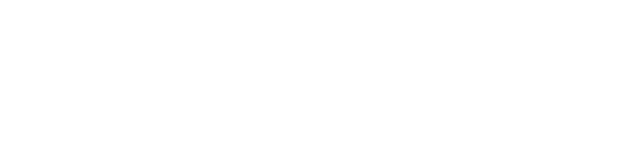
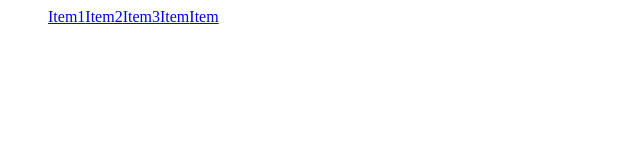
Before and after one commit to sergevnikiforov/frontend_07, a plain HTML site: page index.html in a window 1280 px wide. Shown: the whole page, without its empty margins (0-640 px from the left). Drawn offline with Linux system fonts and the light colour scheme.

Commit message:
created menu in index and created styles reset in css

```diff
--- /dev/null
+++ b/css/style.css
@@ -0,0 +1,8 @@
+ul {
+    font-size: 0;
+}
+
+li {
+    display: inline-block;
+    font-size: 16px;
+}
--- a/index.html
+++ b/index.html
@@ -6,10 +6,38 @@
     <meta http-equiv="X-UA-Compatible" content="IE=edge">
     <meta name="viewport" content="width=device-width, initial-scale=1.0">
     <title>Document</title>
+    <link rel="stylesheet" href="css/reset.css">
+    <link rel="stylesheet" href="css/style.css">
 </head>
 
 <body>
-
+    <ul class="menu">
+        <li class="menu__item">
+            <a href="#" class="menu__link">
+                Item1
+            </a>
+        </li>
+        <li class="menu__item">
+            <a href="#" class="menu__link">
+                Item2
+            </a>
+        </li>
+        <li class="menu__item">
+            <a href="#" class="menu__link">
+                Item3
+            </a>
+        </li>
+        <li class="menu__item">
+            <a href="#" class="menu__link">
+                Item
+            </a>
+        </li>
+        <li class="menu__item">
+            <a href="#" class="menu__link">
+                Item
+            </a>
+        </li>
+    </ul>
 </body>
 
 </html>
```
Also changed, not shown: css/reset.css (added).
